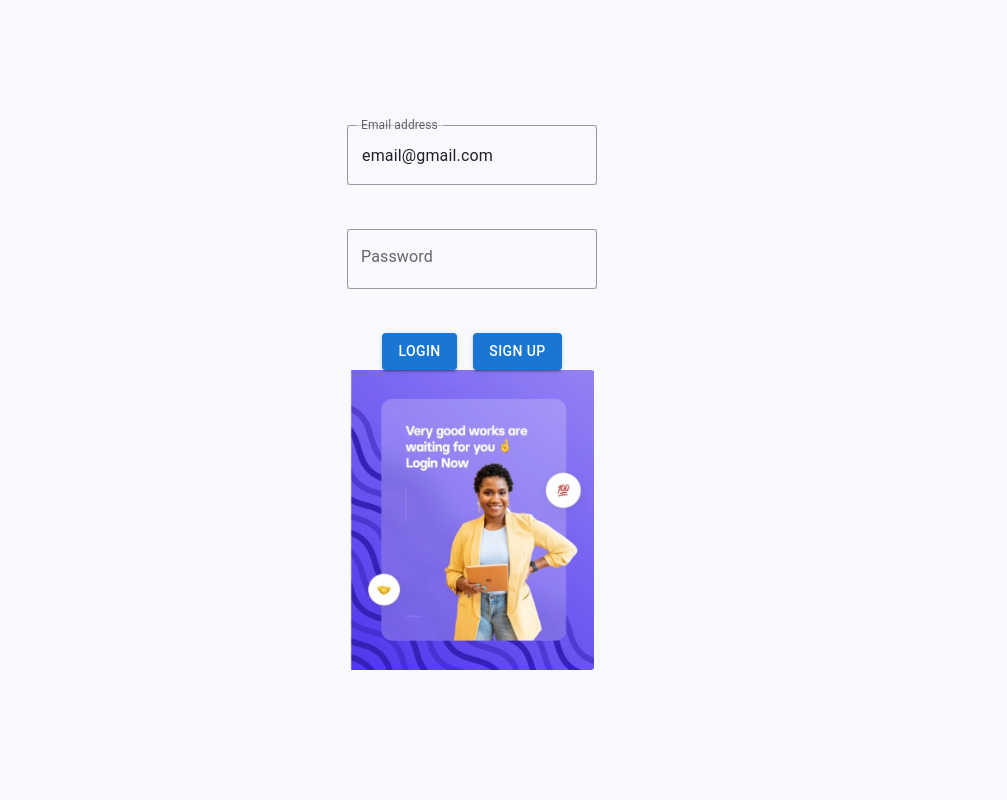
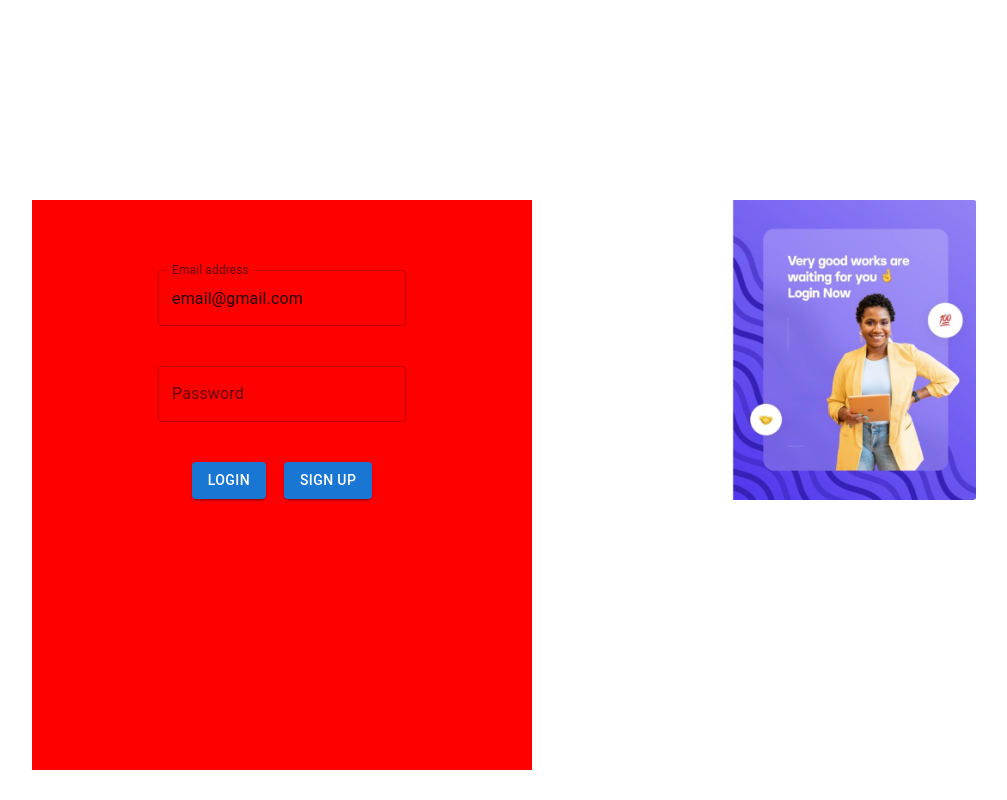
Before and after one commit to IVANHERALD/React_Outline, a React (Create React App) app: page / in a window 1280 px wide. Shown: the whole page, without its empty margins (168-1175 px from the left). Built offline with nearby package versions, Linux system fonts and the light colour scheme.

Commit message:
firebase

```diff
--- a/src/component/Login.js
+++ b/src/component/Login.js
@@ -9,7 +9,8 @@ function Login() {
   let history = useNavigate();
 
 const handleClick=()=>{
-  history("/Register");
+  let path='./Register.js';
+  history(path);
 }
   return (
     <div className="app">
@@ -33,6 +34,10 @@ const handleClick=()=>{
         <Button variant="contained">Login</Button> &nbsp;&nbsp;&nbsp;
         <Button variant="contained" onClick={handleClick}>Sign up</Button>
         </div>
+
+
+
+        <br/>
         <div className="Input-container-image">
         <img src={login_image} height={300}/>
         </div>
--- a/src/component/Register.js
+++ b/src/component/Register.js
@@ -2,12 +2,42 @@ import React from 'react'
 import {TextField,Button} from '@mui/material';
 import login_image from '../Images/loginImage.jpg';
 import { useNavigate } from 'react-router-dom';
+import {useState} from 'react'
+import {auth} from './Firebase'
+import {createUserWithEmailAndPassword} from 'firebase/auth'
 
 function Register() {
-    const history =useNavigate();
+  const history =useNavigate();
+  const [email, setEmail] = useState('')
+  const [name, setName] = useState('')
+  const [password, setPassword] = useState('')
+  const [confirmPassword, setConfirmPassword] = useState('')
+  const [error, setError] = useState('')
+
+
+
     const Loginpage=()=>{
         history("/");
     }
+
+    const register = e => {
+      e.preventDefault()
+      setError('')
+      if(true) {
+        // Create a new user with email and password using firebase
+          createUserWithEmailAndPassword(auth,email, password)
+          .then((res) => {
+              console.log(res.user)
+            })
+          .catch(err => setError(err.message))
+      }
+      setName('')
+      setEmail('')
+      setPassword('')
+
+    }
+
+
   return (
     <div className="app">
       <div className="Input-container-main">
@@ -16,7 +46,7 @@ function Register() {
           <TextField
           id="outlined"
           label="Name"
-
+          value={name}
         />
 
         <br/><br/><br/>
@@ -25,6 +55,7 @@ function Register() {
           id="outlined"
           label="Email address"
           defaultValue="email@gmail.com"
+          value={email}
         />
 
         <br/><br/><br/>
@@ -32,6 +63,7 @@ function Register() {
           <TextField label="Password"
           type="password"
           autoComplete="current-password"
+          value={password}
         /><br/><br/><br/>
         <Button variant="contained">Register</Button> &nbsp;&nbsp;&nbsp;&nbsp;&nbsp;
         <Button variant="contained" onClick={Loginpage}>Sign in</Button>
--- a/src/component/style.css
+++ b/src/component/style.css
@@ -1,63 +1,29 @@
 .app {
-    font-family: sans-serif;
-    display: flex;
-    align-items: center;
-    justify-content: center;
-    flex-direction: column;
-    gap: 20px;
-    height: 100vh;
-    font-family: Cambria, Cochin, Georgia, Times, "Times New Roman", serif;
-    background-color: #f8f9fd;
-  }
+ display: flex;
 
-  input[type="text"],
-  input[type="password"] {
-    height: 25px;
-    border: 1px solid rgba(0, 0, 0, 0.2);
-  }
+}
+.Input-container-main{
 
-  input[type="submit"] {
-    margin-top: 10px;
-    cursor: pointer;
-    font-size: 15px;
-    background: #01d28e;
-    border: 1px solid #01d28e;
-    color: #fff;
-    padding: 10px 20px;
-  }
+  display: flex;
+  margin-top: 100px;
+  margin-left: 100px;
+  width:1300px;
+  height:700px;
+  gap: 50px;
 
-  input[type="submit"]:hover {
-    background: #6cf0c2;
-  }
+}
+.Input-container-login{
+  background-color: red;
+  z-index: 100;
+  margin-top: 100px;
+  margin-left: 100px;
+  width:500px;
+  height:500px;
+  padding-top: 70px;
 
-  .button-container {
-    display: flex;
-    justify-content: center;
-  }
-
-  .login-form {
-    background-color: white;
-    padding: 2rem;
-    box-shadow: 0 4px 8px 0 rgba(0, 0, 0, 0.2), 0 6px 20px 0 rgba(0, 0, 0, 0.19);
-  }
-
-  .list-container {
-    display: flex;
-  }
-
-  .error {
-    color: red;
-    font-size: 12px;
-  }
-
-  .title {
-    font-size: 25px;
-    margin-bottom: 20px;
-  }
-
-  .input-container {
-    display: flex;
-    flex-direction: column;
-    gap: 8px;
-    margin: 10px;
-  }
+}
+.Input-container-image
+{
+  margin-top: 100px;
+  margin-left: 100px;
+}
```
Also changed, not shown: src/component/Firebase.js (renamed from src/Firebase.js).
